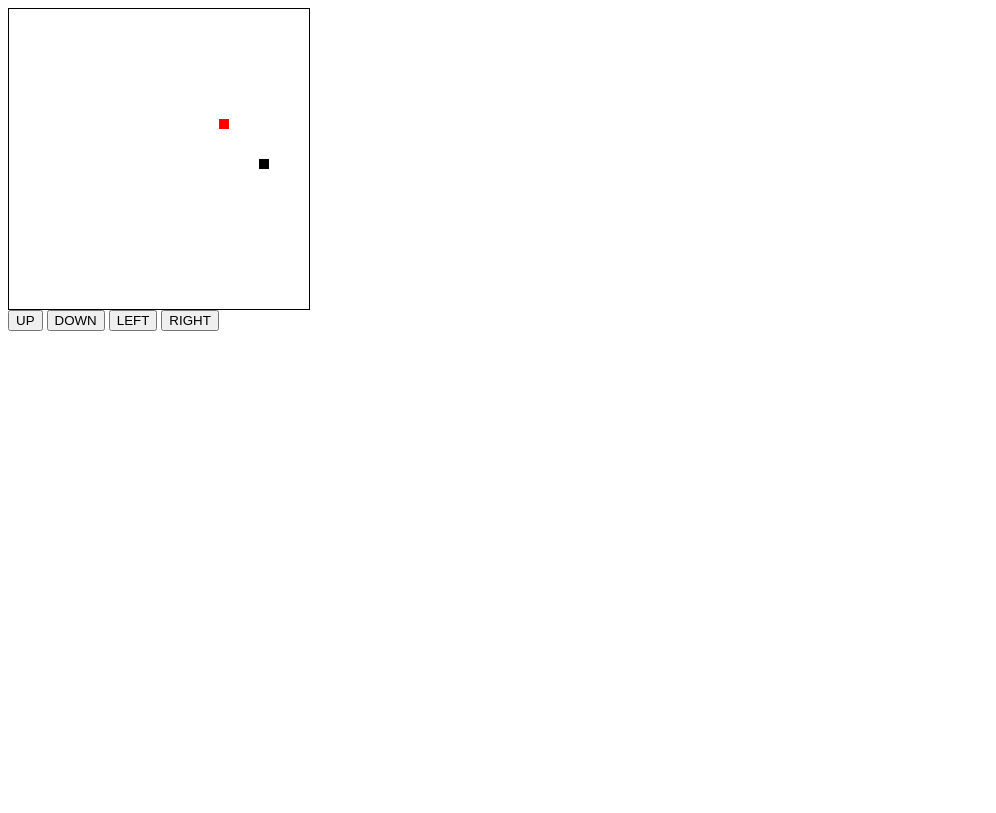
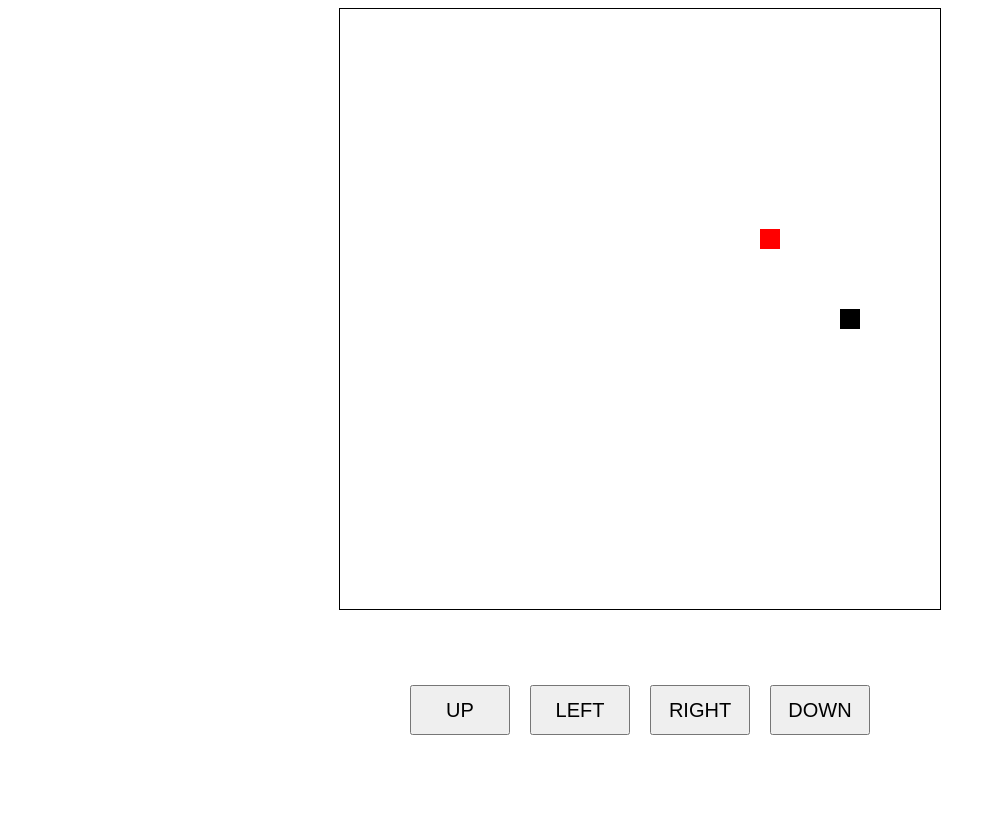
Before and after one commit to grbhenshaw/snake, a plain HTML site: page index.html in a window 1280 px wide. Shown: the whole page, without its empty margins (0-996 px from the left). Drawn offline with Linux system fonts and the light colour scheme.

Commit message:
Update index.html

```diff
--- a/index.html
+++ b/index.html
@@ -4,29 +4,49 @@
     <style>
         #game-board {
             position: relative;
-            height: 300px;
-            width: 300px;
+            height: 600px;
+            width: 600px;
             border: 1px solid black;
+            margin: auto;
         }
         .dot {
             position: absolute;
-            height: 10px;
-            width: 10px;
+            height: 20px;
+            width: 20px;
             background-color: #000;
+        }
+        .control-btn {
+            width: 100px;
+            height: 50px;
+            margin: 10px;
+            font-size: 20px;
+        }
+        #controls {
+            display: flex;
+            justify-content: center;
+            align-items: center;
+            height: 200px;
+        }
+        #controls .horizontal {
+            display: flex;
         }
     </style>
 </head>
 <body>
     <div id="game-board"></div>
-    <button id="btn-up">UP</button>
-    <button id="btn-down">DOWN</button>
-    <button id="btn-left">LEFT</button>
-    <button id="btn-right">RIGHT</button>
+    <div id="controls">
+        <button id="btn-up" class="control-btn">UP</button>
+        <div class="horizontal">
+            <button id="btn-left" class="control-btn">LEFT</button>
+            <button id="btn-right" class="control-btn">RIGHT</button>
+        </div>
+        <button id="btn-down" class="control-btn">DOWN</button>
+    </div>
     <script>
-        var dotSize = 10;
-        var gameBoardSize = 300;
+        var dotSize = 20;
+        var gameBoardSize = 600;
         var direction = 'right';
-        var snake = [{ top: 150, left: 150 }];
+        var snake = [{ top: 300, left: 300 }];
         var apple = null;
 
         function updateSnake() {
@@ -54,7 +74,7 @@
             }
 
             if (head.left < 0 || head.right < 0 || head.left >= gameBoardSize || head.top >= gameBoardSize) {
-                snake = [{ top: 150, left: 150 }];
+                snake = [{ top: 300, left: 300 }];
                 direction = 'right';
             }
         }
```
